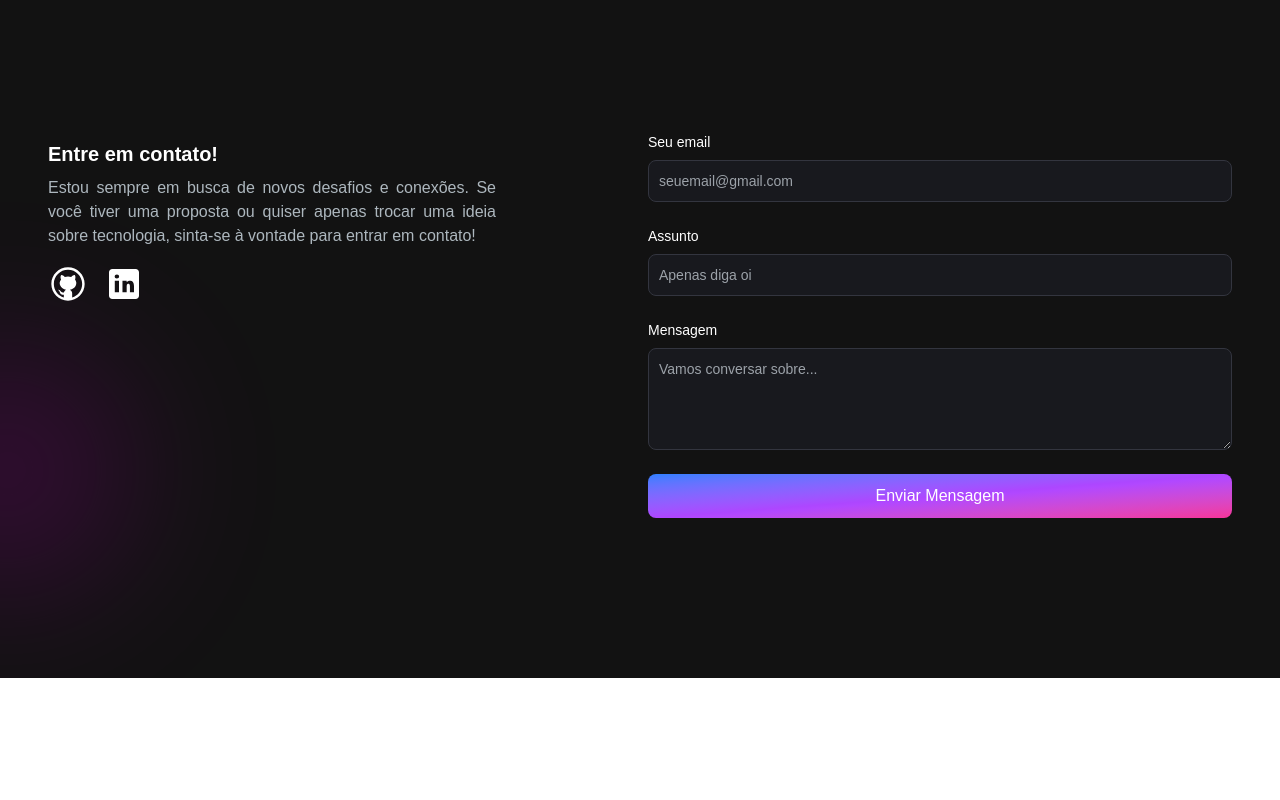
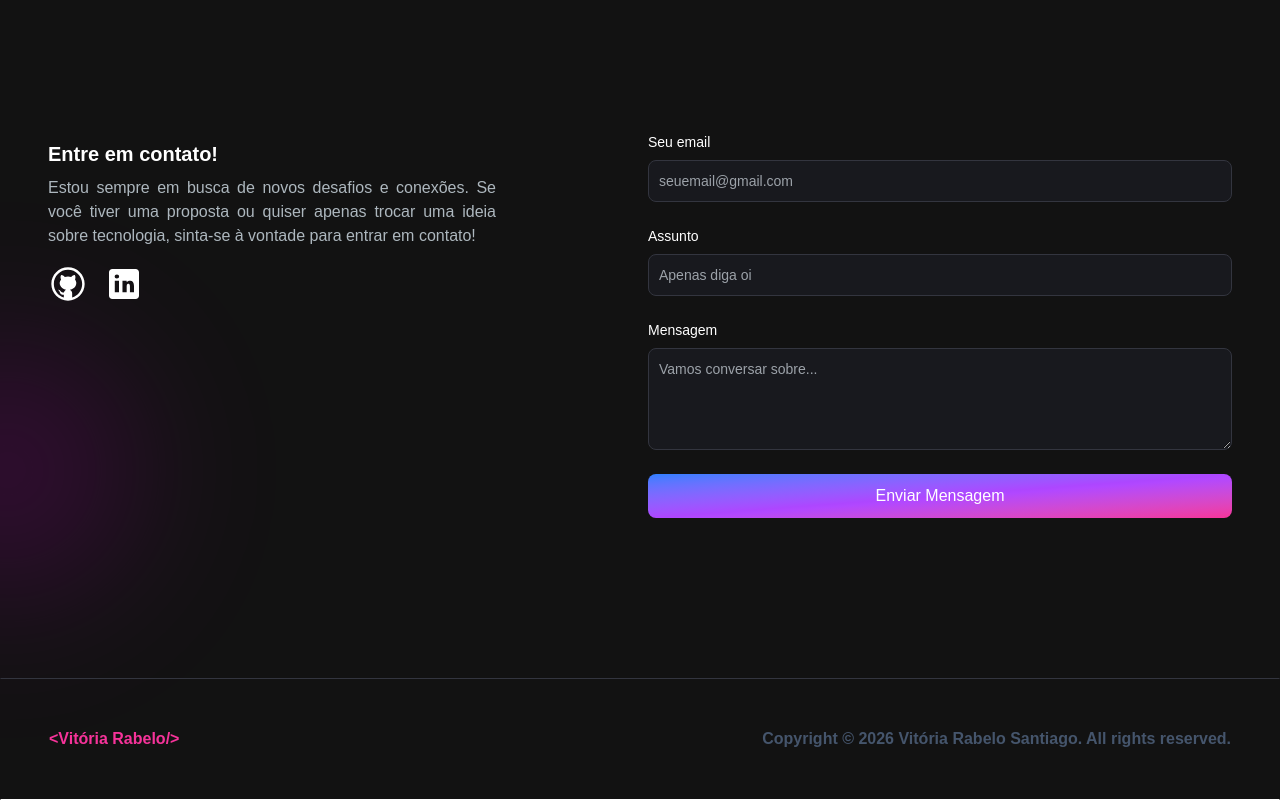
Before and after one commit to Vitoria-Rabelo/portfolio-vitoria, a Next.js app: page / in a window 1280 px wide. Shown: the part 1840-2640 px from the top of the page. Before the commit the page ends 2518 px from the top, so only its background shows below. Built offline with nearby package versions, Linux system fonts and the light colour scheme.

Commit message:
ft: create Footer

```diff
--- a/src/app/page.js
+++ b/src/app/page.js
@@ -4,6 +4,7 @@
 import AboutSession from "@/components/AboutSession";
 import ProjectsSection from "@/components/ProjectsSection";
 import EmailSection from "@/components/EmailSection";
+import Footer from "@/components/Footer";
 
 export default function Home() {
   return (
@@ -15,6 +16,7 @@
         <ProjectsSection/>
         <EmailSection/>
       </div>
+        <Footer/>
     </main>
   );
 }
--- /dev/null
+++ b/src/components/Footer.jsx
@@ -0,0 +1,18 @@
+import React from 'react'
+
+const Footer = () => {
+  return (
+    <footer className="footer border z-10 border-t-[#33353F] border-l-transparent border-r-transparent text-white">
+        <div className="container p-12 flex justify-between font-bold text-pink-500">
+            <span>
+                &lt;Vitória Rabelo/&gt;
+            </span>
+            <p className="text-slate-600">
+                Copyright © 2026 Vitória Rabelo Santiago. All rights reserved.
+            </p>
+        </div>
+    </footer>
+  )
+}
+
+export default Footer
```
